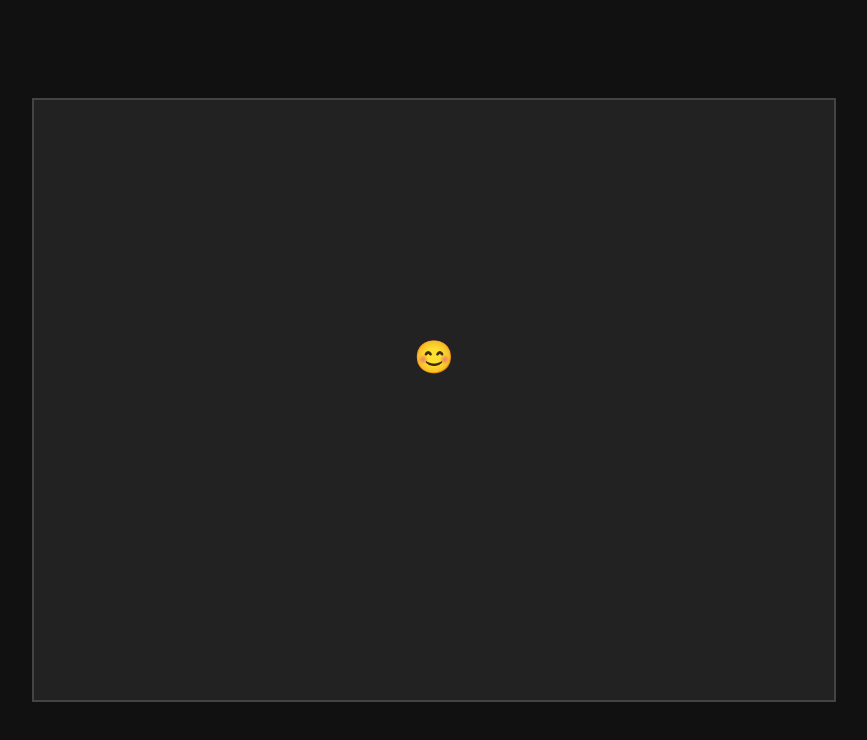
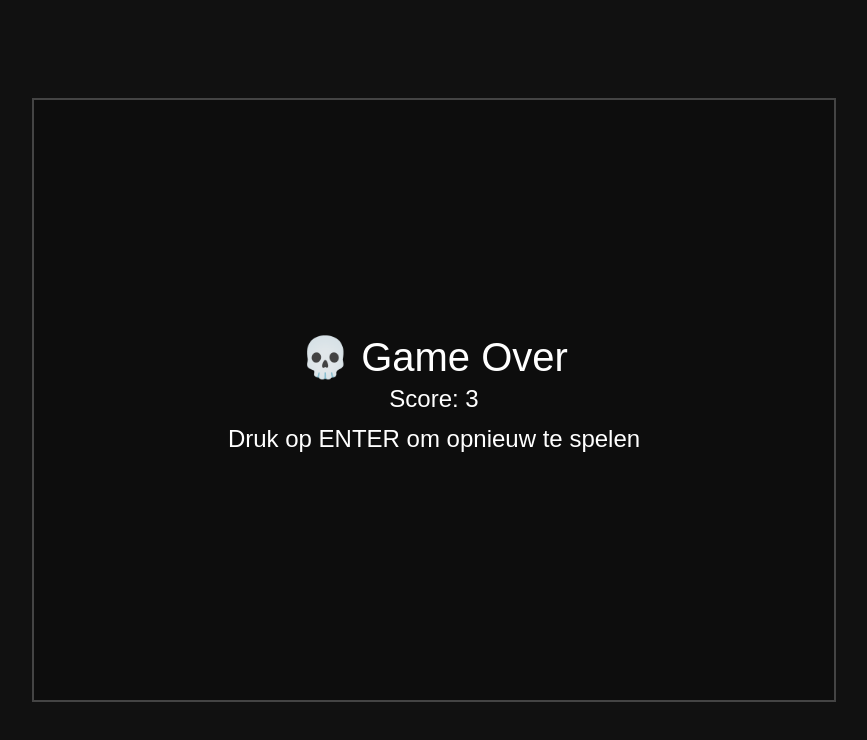
Before and after one commit to Koengfou/Gustiboy, a plain HTML site: page index.html in a window 1280 px wide. Shown: the whole page, without its empty margins (206-1073 px from the left). Drawn offline with Linux system fonts and the light colour scheme.

Commit message:
Update index.html

```diff
--- a/index.html
+++ b/index.html
@@ -2,7 +2,7 @@
 <html lang="en">
 <head>
   <meta charset="UTF-8" />
-  <title>Smiley Top-Down</title>
+  <title>Smiley Game - Game Over + Score</title>
   <style>
     html, body {
       margin: 0;
@@ -39,23 +39,54 @@
       emoji: "😊"
     };
 
+    const obstacles = [];
+    let score = 0;
+    let scoreTimer;
+    let gameOver = false;
+
+    const centerCircle = {
+      x: canvas.width / 2,
+      y: canvas.height / 2,
+      radius: 50
+    };
+
+    function resetGame() {
+      obstacles.length = 0;
+      player.x = canvas.width / 2 - 20;
+      player.y = canvas.height - 60;
+      score = 0;
+      gameOver = false;
+      startScoreTimer();
+      gameLoop();
+    }
+
+    function startScoreTimer() {
+      clearInterval(scoreTimer);
+      scoreTimer = setInterval(() => {
+        if (!gameOver) score++;
+      }, 1000);
+    }
+
+    function spawnObstacle() {
+      const radius = Math.random() * 100 + 40;
+      const x = Math.random() * (canvas.width - radius * 2) + radius;
+      const y = Math.random() * (canvas.height / 2);
+      obstacles.push({ x, y, radius });
+    }
+
     function movePlayer() {
-      if (keys["ArrowLeft"] || keys["a"]) {
-        player.x -= player.speed;
-      }
-      if (keys["ArrowRight"] || keys["d"]) {
-        player.x += player.speed;
+      if (keys["ArrowLeft"] || keys["a"]) player.x -= player.speed;
+      if (keys["ArrowRight"] || keys["d"]) player.x += player.speed;
+
+      player.y -= player.verticalSpeed;
+
+      if (player.y + player.height < 0) {
+        player.y = canvas.height;
+        player.x = Math.random() * (canvas.width - player.width);
+        const toSpawn = Math.floor(Math.random() * 2) + 1;
+        for (let i = 0; i < toSpawn; i++) spawnObstacle();
       }
 
-      // Automatisch naar boven
-      player.y -= player.verticalSpeed;
-
-      // Teleport naar onderaan als buiten scherm
-      if (player.y + player.height < 0) {
-        player.y = canvas.height;
-      }
-
-      // Links/rechts grenzen
       if (player.x < 0) player.x = 0;
       if (player.x + player.width > canvas.width)
         player.x = canvas.width - player.width;
@@ -68,16 +99,86 @@
       ctx.fillText(player.emoji, player.x + player.width / 2, player.y + player.height / 2);
     }
 
+    function drawObstacles() {
+      for (const o of obstacles) {
+        ctx.beginPath();
+        ctx.fillStyle = "red";
+        ctx.arc(o.x, o.y, o.radius, 0, Math.PI * 2);
+        ctx.fill();
+      }
+    }
+
+    function drawScoreCircle() {
+      ctx.beginPath();
+      ctx.fillStyle = "red";
+      ctx.arc(centerCircle.x, centerCircle.y, centerCircle.radius, 0, Math.PI * 2);
+      ctx.fill();
+
+      ctx.fillStyle = "white";
+      ctx.font = "24px Arial";
+      ctx.textAlign = "center";
+      ctx.textBaseline = "middle";
+      ctx.fillText(score, centerCircle.x, centerCircle.y);
+    }
+
+    function checkCollisionWithCircle(circle) {
+      const dx = (player.x + player.width / 2) - circle.x;
+      const dy = (player.y + player.height / 2) - circle.y;
+      const distance = Math.sqrt(dx * dx + dy * dy);
+      return distance < circle.radius + player.width / 2;
+    }
+
+    function checkCollisions() {
+      for (const o of obstacles) {
+        if (checkCollisionWithCircle(o)) return true;
+      }
+      if (checkCollisionWithCircle(centerCircle)) return true;
+      return false;
+    }
+
+    function showGameOver() {
+      ctx.fillStyle = "rgba(0,0,0,0.6)";
+      ctx.fillRect(0, 0, canvas.width, canvas.height);
+
+      ctx.fillStyle = "white";
+      ctx.font = "40px Arial";
+      ctx.textAlign = "center";
+      ctx.fillText("💀 Game Over", canvas.width / 2, canvas.height / 2 - 40);
+      ctx.font = "24px Arial";
+      ctx.fillText(`Score: ${score}`, canvas.width / 2, canvas.height / 2);
+      ctx.fillText("Druk op ENTER om opnieuw te spelen", canvas.width / 2, canvas.height / 2 + 40);
+    }
+
+    document.addEventListener("keydown", e => {
+      if (gameOver && e.key === "Enter") {
+        resetGame();
+      }
+    });
+
     function gameLoop() {
+      if (gameOver) {
+        showGameOver();
+        return;
+      }
+
       ctx.clearRect(0, 0, canvas.width, canvas.height);
 
       movePlayer();
+      if (checkCollisions()) {
+        gameOver = true;
+        clearInterval(scoreTimer);
+        showGameOver();
+        return;
+      }
+
+      drawObstacles();
+      drawScoreCircle();
       drawPlayer();
 
       requestAnimationFrame(gameLoop);
     }
 
-    gameLoop();
+    resetGame();
   </script>
 </body>
 </html>
```
